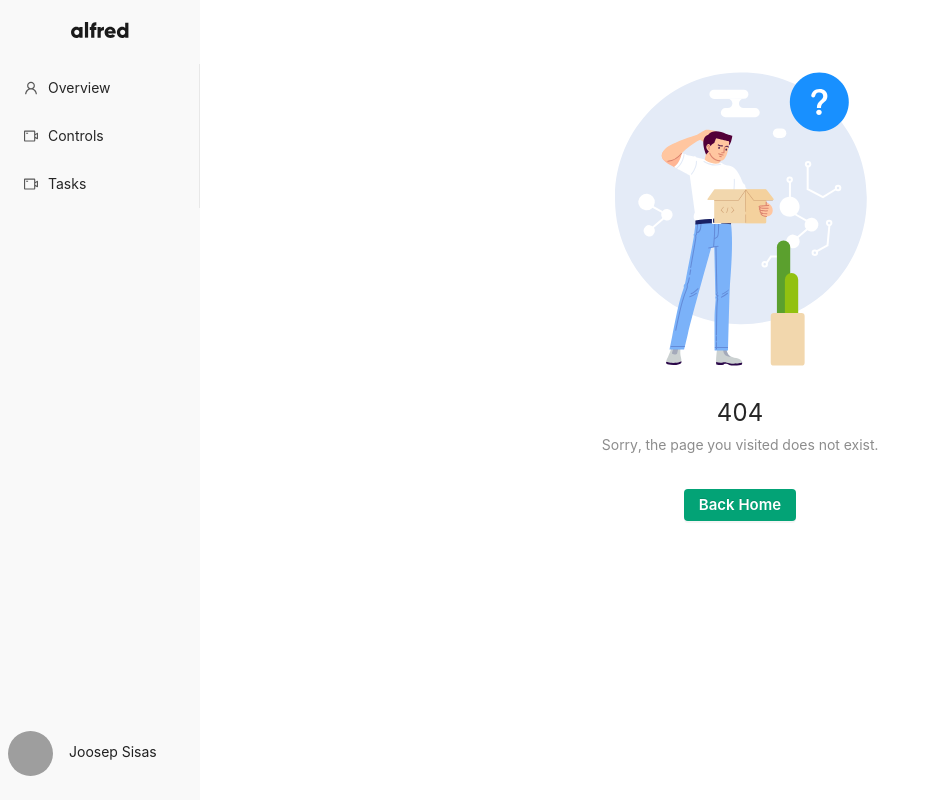
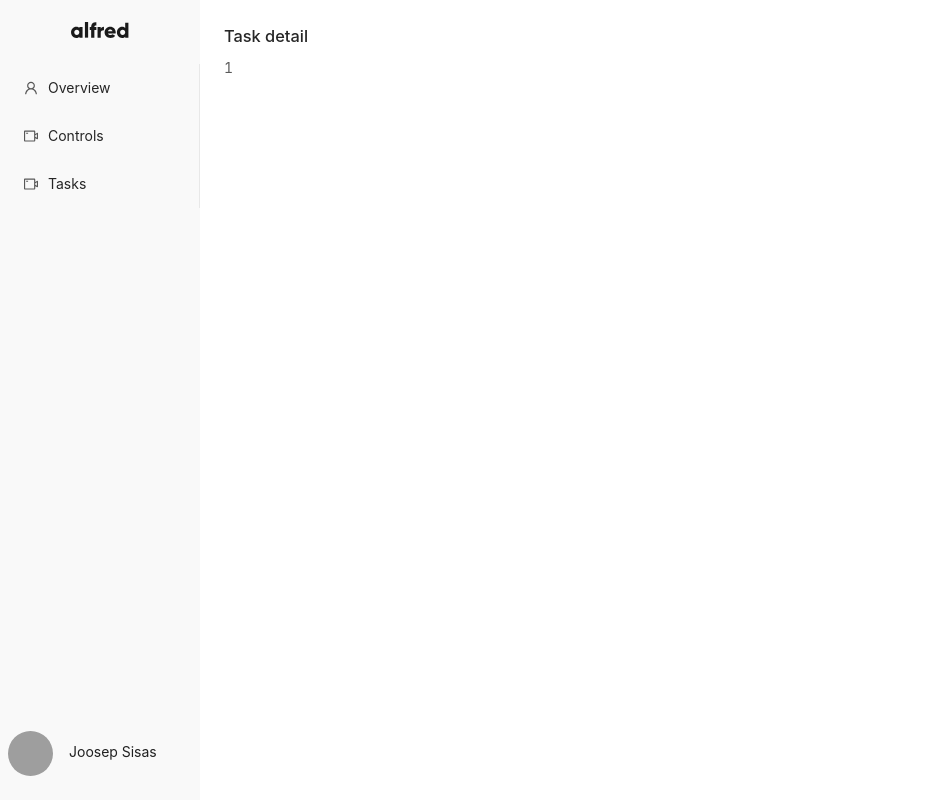
Before and after one commit to Jsisas/compliance-front, a React (Create React App) app: page /tasks/1 in a window 1280 px wide. Before the commit this address had no page. Shown: the whole page, without its empty margins (0-928 px from the left). Built offline with nearby package versions, Linux system fonts and the light colour scheme; grey boxes are pictures that could not be loaded.

Commit message:
Task detail ready to be done

```diff
--- a/src/pages/Controls/ControlsDetails/ControlsDetails.tsx
+++ b/src/pages/Controls/ControlsDetails/ControlsDetails.tsx
@@ -14,11 +14,17 @@ import {selectTaskByControlId, Task} from "../../../redux/Task/TaskSlice";
 import {ColumnProps} from "antd/lib/table";
 import {User} from "../../../redux/User/UserSlice";
 import styles from './controlDetails.module.scss'
+import themeStyle from './../../../theme.module.scss';
+
 import {AddTaskModule} from '../../../components/AddTaskModal/AddTaskModal';
+import {concatStyles} from "../../../util/StyleUtil";
 
 const {Title, Text} = Typography;
 
-export function ControlsDetails() {
+interface ControlsDetailsProps {
+    history: any[];
+}
+export function ControlsDetails(props: ControlsDetailsProps) {
     let {id} = useParams<{ id: string }>();
     const control = useSelector((state: RootState) => selectControlById(state, id));
     const tasks: Task[] = useSelector((state: RootState) => selectTaskByControlId(state, id))
@@ -159,8 +165,13 @@ export function ControlsDetails() {
                         scroll={tasks.length < 1 ? {x: undefined} : {x: 340}}
                         loading={isTableLoading}
                         style={{width: "100%"}}
-                        className={styles.tableHeader}
+                        className={concatStyles(styles.tableHeader, themeStyle.antTableMousePointer)}
                         pagination={false}
+                        onRow={(record) => {
+                            return {
+                                onClick: () => {props.history.push("/tasks/" + record.id)},
+                            };
+                        }}
                     />
                 </Col>
             </Row>
--- a/src/pages/Routes.tsx
+++ b/src/pages/Routes.tsx
@@ -7,6 +7,7 @@ import {RequirementsPage} from "./Regulations/Requirements/RequirementsPage";
 import {TasksPage} from "./Tasks/TasksPage";
 import {ControlsDetails} from "./Controls/ControlsDetails/ControlsDetails";
 import {NotFoundPage} from "./NotFound/NotFoundPage";
+import {TaskDetail} from "./Tasks/TaskDetail/TaskDetail";
 
 export function Routes() {
     return (
@@ -20,6 +21,7 @@ export function Routes() {
             <Route exact path="/controls/new" component={NewControlPage} />
 
             <Route exact path="/tasks" component={TasksPage} />
+            <Route exact path="/tasks/:id" component={TaskDetail} />
             <Route component={NotFoundPage} />
         </Switch>
     )
--- /dev/null
+++ b/src/pages/Tasks/TaskDetail/TaskDetail.tsx
@@ -0,0 +1,13 @@
+import * as React from 'react';
+import {useParams} from "react-router-dom";
+
+export function TaskDetail() {
+    let {id} = useParams<{ id: string }>();
+
+    return (
+        <>
+            <h1>Task detail</h1>
+            <p>{id}</p>
+        </>
+    );
+};
```
